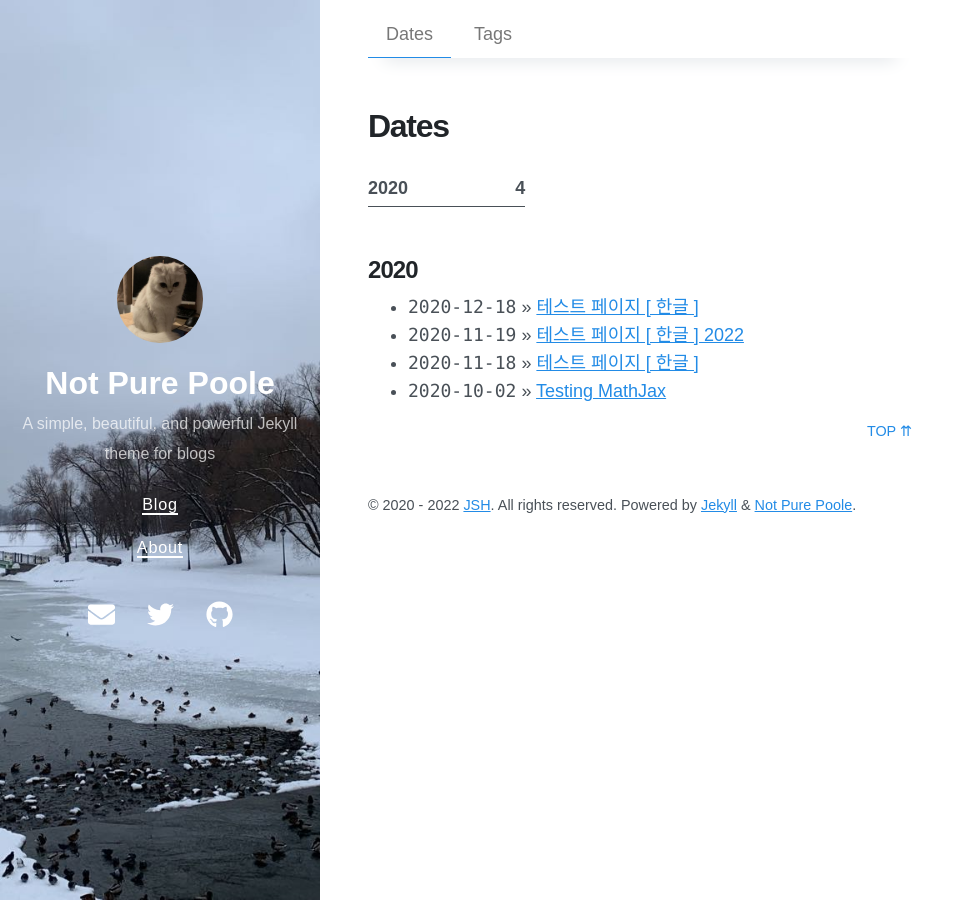
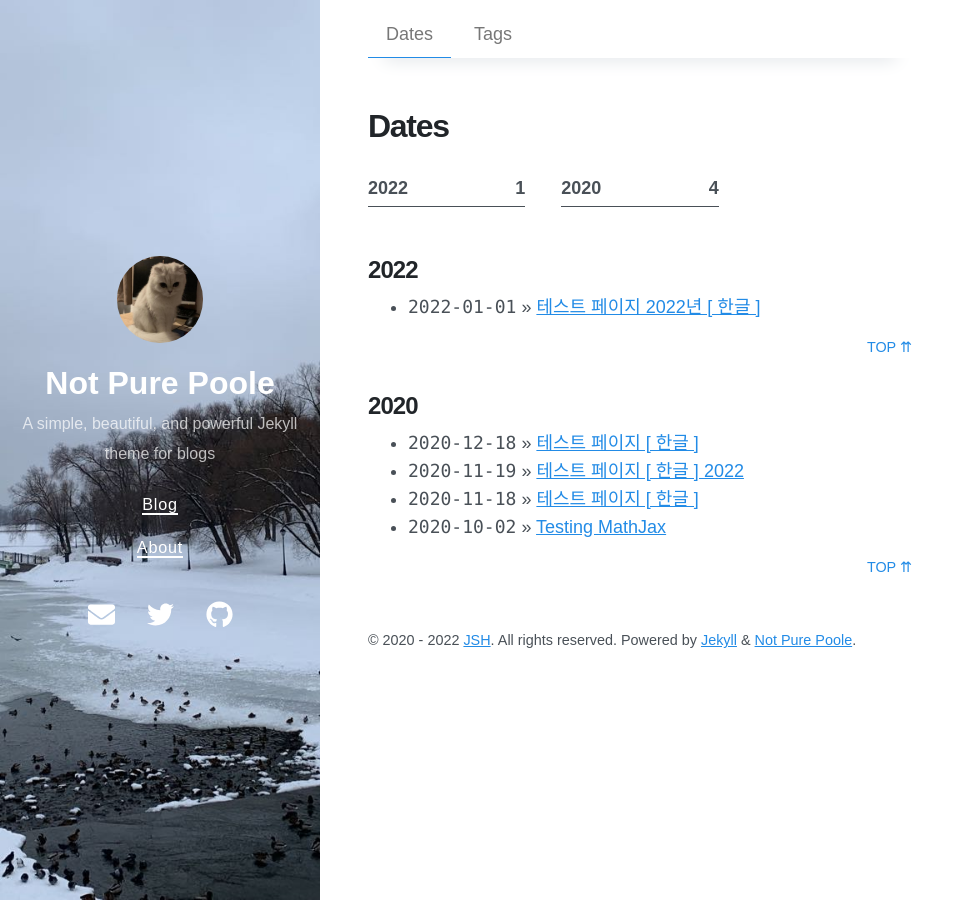
Before and after one commit to whtndgus/JSH, a Jekyll site: the page built from dates.md, in a window 1280 px wide. Shown: the whole page, without its empty margins (0-974 px from the left). Built offline with Jekyll 4.4.1, drawn with Linux system fonts in a browser that asks for light colours; nearby versions of some CDN libraries.

Commit message:
11-18 테스트

```diff
--- a/_layouts/archive-dates.html
+++ b/_layouts/archive-dates.html
@@ -6,11 +6,11 @@ layout: default
 
 <h1>{{ page.title }}</h1>
 
-{%- assign taxonomies = site.posts | group_by_exp: "post", "post.date | date: '%Y'" -%}
+{%- assign taxonomies = site.posts | group_by_exp: "post", "post.date | date: '%Y'" -%} <!--블로그 포스트 정보 를 배열?로 선언-->
 
-<div class="taxonomies-wrapper">
+<div class="taxonomies-wrapper"> <!--Date 년도-->
   <ul class="taxonomies">
-    {%- for taxonomy in taxonomies -%}
+    {%- for taxonomy in taxonomies -%} <!--년도 li 태그 생성 반복문-->
       <li>
         {%- capture link -%}{{ page.permalink }}#{{ taxonomy.name }}{%- endcapture -%}
         <a class="taxonomy" href="{{ link | relative_url }}">
--- /dev/null
+++ b/_posts/2022-1-1-test2022-page.md
@@ -0,0 +1,8 @@
+---
+layout: post
+title: 테스트 페이지 2022년 [ 한글 ]
+tags: mathjax
+math: true
+date: 2022-01-01 15:32 +0900
+---
+한글 테스트 페이지 입니다 2022년 [MathJax](https://www.mathjax.org/). You can enable it on a page by setting `math: true` in the front matter.
```
